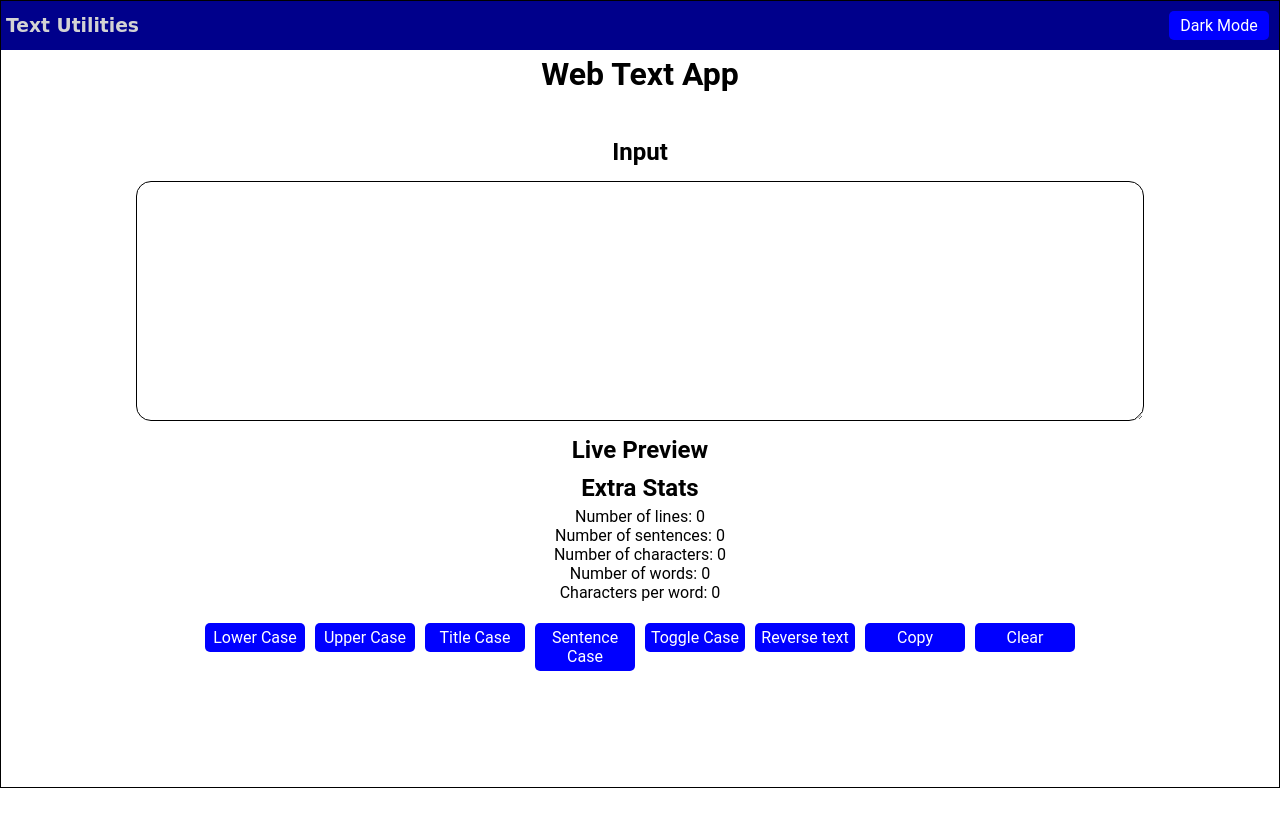
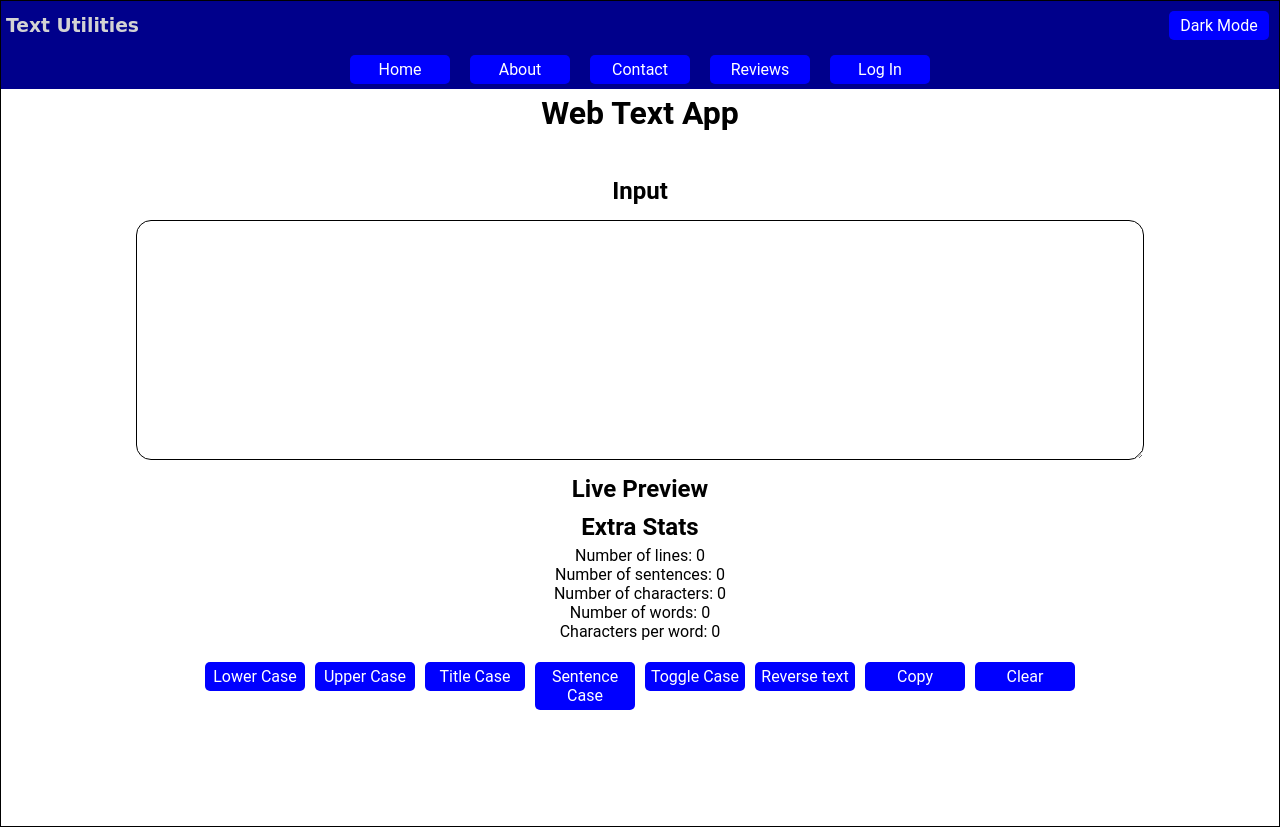
Before and after one commit to hrutavmodha/text-utility, a React (Create React App) app in the folder frontend/: page / in a window 1280 px wide. Before the commit the page ends 800 px from the top, so only its background shows below. Built offline with nearby package versions, Linux system fonts and the light colour scheme.

Commit message:
Display flexed the nav options

```diff
--- a/frontend/src/index.css
+++ b/frontend/src/index.css
@@ -146,23 +146,13 @@ input {
 
 .nav-links {
 	display: flex;
-	max-height: 0;
 	flex-direction: row;
 	gap: 10px;
 	justify-content: center;
 	align-items: center;
 	width: 100%;
-	overflow: hidden;
-	transition: max-height 0.75s ease-in-out;
-}
-
-.nav-links button {
-	background: none;
-	color: white;
-	border: none;
-	border-radius: 4px;
-	padding: 10px;
-	cursor: pointer;
+	overflow: visible;
+	background: darkblue;
 }
 /* Hamburger and mobile responsiveness */
 .hamburger {
```
